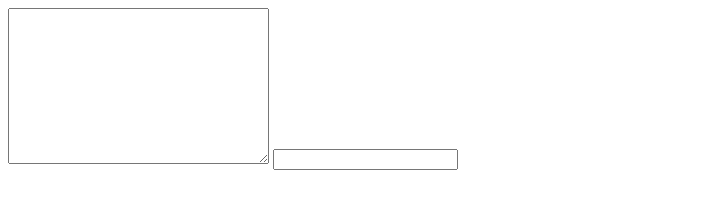
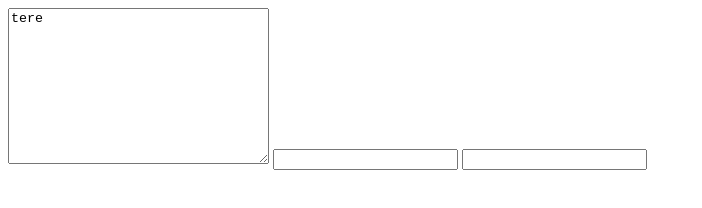
Before and after one commit to kardoj/ui-tests, an Electron app: page sandbox/focus.html in a window 1280 px wide. Shown: the whole page, without its empty margins (0-702 px from the left). Drawn offline with Linux system fonts and the light colour scheme.

Commit message:
Updates sandbox focus with some experiments

```diff
--- a/sandbox/focus.html
+++ b/sandbox/focus.html
@@ -7,6 +7,8 @@
 		window.onload = function() {
 			var allowedTagNames = ['TEXTAREA', 'INPUT'];
 			document.addEventListener('keyup', function(e) {
+				console.log(e.which);
+				console.log(String.fromCharCode(e.which));
 				var focusedEl = document.activeElement;
 				if (allowedTagNames.indexOf(focusedEl.tagName) >= 0) {
 					var bounding = focusedEl.getBoundingClientRect();
@@ -15,11 +17,17 @@
 					console.log(focusedEl.tagName + '\'s center x: ' + centerX + ', center y:' + centerY);
 				}
 			});
+
+			document.getElementsByTagName('textarea')[0].value = 'tere';
+
+			document.getElementById('pwd').addEventListener('keyup', function(e) { console.log(e.target.value); });
+
 		};
 	</script>
 </head>
 <body>
 	<textarea cols="30" rows="10"></textarea>
 	<input type="text">
+	<input type="password" id="pwd">
 </body>
 </html>
```
